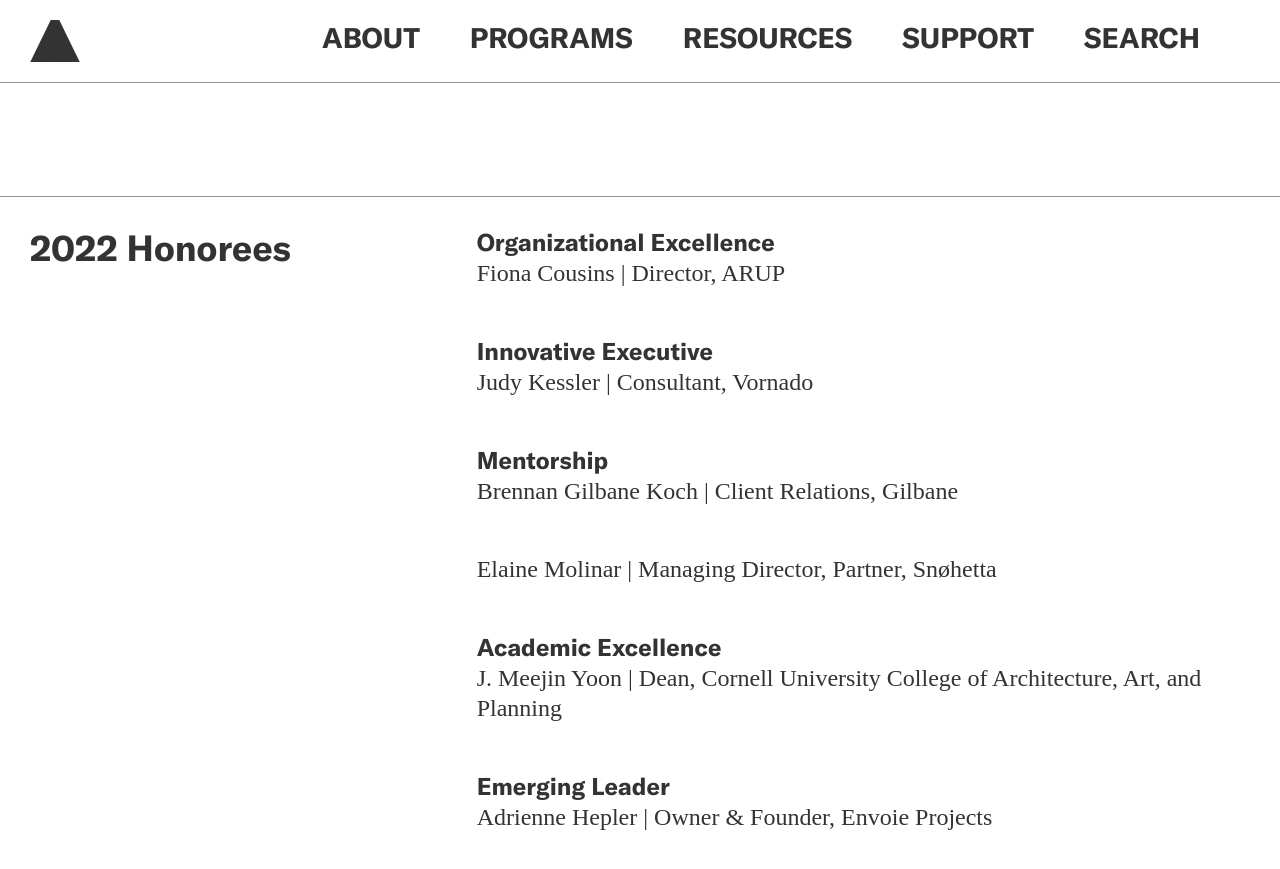
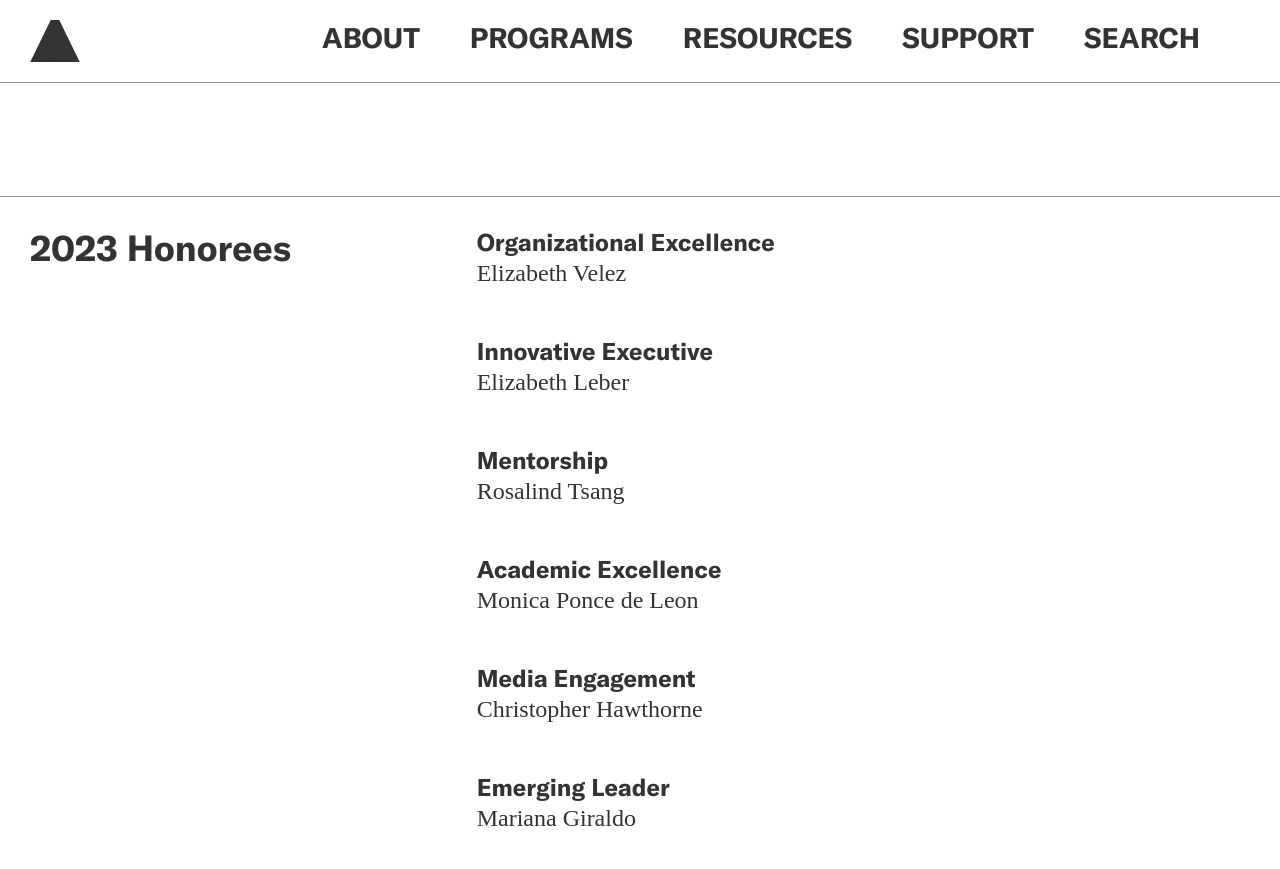
Before and after one commit to jengalas/bwaf-bbw, a Jekyll site: the page built from _programs/leadership-awards-gala.md, in a window 1280 px wide and 900 px high, scrolled down 2464 px. Shown: the top 869 px of the window. Built offline with Jekyll 4.4.1, drawn with Linux system fonts in a browser that asks for light colours; nearby versions of some CDN libraries; some web fonts are replaced.

Commit message:
Updated 1 file via CloudCannon.

```diff
--- a/_programs/leadership-awards-gala.md
+++ b/_programs/leadership-awards-gala.md
@@ -135,28 +135,22 @@
     include_left-hand_column_text_: true
     lefthand_text:
       header_type: Medium Header
-      text: 2022 Honorees
+      text: 2023 Honorees
       download: ''
       link_url: ''
       link_text: ''
-    text_block: >-
-      **Organizational Excellence**<br>Fiona Cousins \| Director, ARUP
+    text_block: |-
+      **Organizational Excellence**<br>Elizabeth Velez
 
+      **Innovative Executive**<br>Elizabeth Leber
 
-      **Innovative Executive**<br>Judy Kessler \| Consultant, Vornado
+      **Mentorship**<br>Rosalind Tsang
 
+      **Academic Excellence**<br>Monica Ponce de Leon
 
-      **Mentorship**<br>Brennan Gilbane Koch \| Client Relations, Gilbane
+      **Media Engagement**<br>Christopher Hawthorne
 
-
-      Elaine Molinar \| Managing Director, Partner, Snøhetta
-
-
-      **Academic Excellence**<br>J. Meejin Yoon \| Dean, Cornell University
-      College of Architecture, Art, and Planning
-
-
-      **Emerging Leader**<br>Adrienne Hepler \| Owner & Founder, Envoie Projects
+      **Emerging Leader**<br>Mariana Giraldo
 date: 2021-05-05 13:32:44
 description: >-
   Beverly Willis Architecture Foundation brings attention to the work of
```
